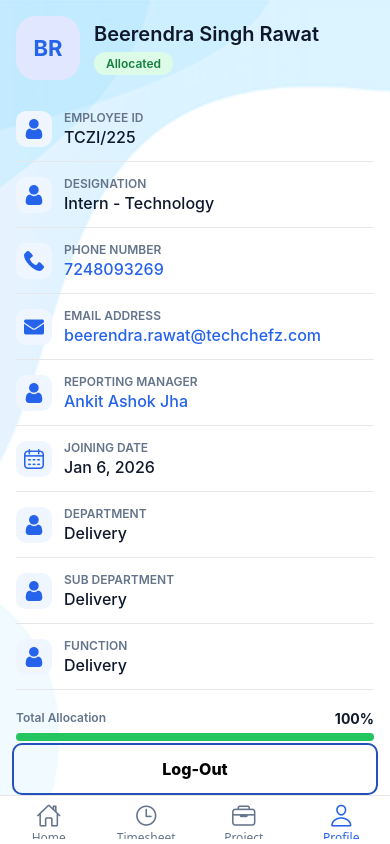
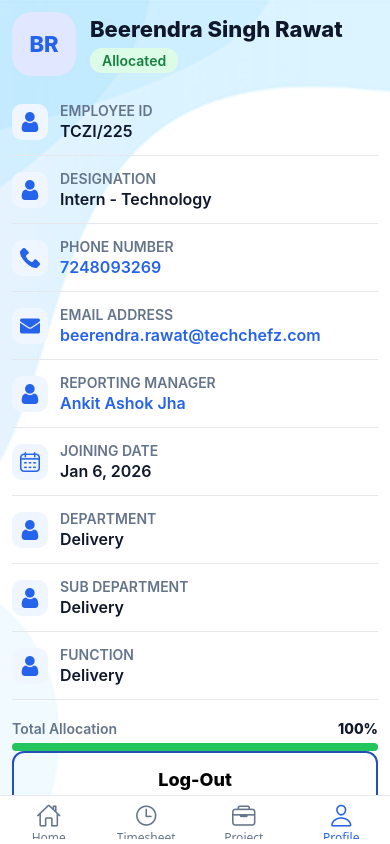
Before and after one commit to beerendra-rawat/nexus-rn, a React Native app: screen /Profile in a window 390 px wide. Built offline with nearby package versions, Linux system fonts and the light colour scheme.

Commit message:
Third Commit

```diff
--- /dev/null
+++ b/src/components/Active.jsx
@@ -0,0 +1,137 @@
+import { Text, View, StyleSheet, Image } from "react-native";
+import { allocationsData } from "../data/allocationsData";
+
+export default function Active() {
+    return (
+        <View style={styles.main}>
+            {allocationsData.projects.map(project => (
+                <View key={project.id} style={styles.card}>
+
+                    <View style={styles.cardHeader}>
+                        <View style={styles.avatar}>
+                            <Text style={styles.avatarText}>
+                                {project.shortName}
+                            </Text>
+                        </View>
+
+                        <View style={styles.cardHeaderText}>
+                            <Text style={styles.projectName}>
+                                {project.name}
+                            </Text>
+                            <Text style={styles.subText}>
+                                {project.subText}
+                            </Text>
+                        </View>
+                    </View>
+
+                    <View style={styles.innerDivider} />
+                    {project.details.map(detail => (
+                        <View key={detail.id} style={styles.detailRow}>
+
+                            <Image source={detail.icon} style={styles.detailIcon} />
+
+                            <View>
+                                <Text style={styles.detailLabel}>
+                                    {detail.label}
+                                </Text>
+                                <Text style={styles.detailValue}>
+                                    {detail.value}
+                                </Text>
+                            </View>
+
+                        </View>
+                    ))}
+                    <View style={styles.progressTrack}>
+                        <View
+                            style={[
+                                styles.progressFill,
+                                { width: `${project.progress}%` },
+                            ]}
+                        />
+                    </View>
+
+                </View>
+            ))}
+
+        </View>
+    )
+}
+const styles = StyleSheet.create({
+    main: {
+        paddingHorizontal: 12,
+        paddingVertical: 24,
+    },
+    divider: {
+        height: 1,
+        backgroundColor: '#e5e7eb',
+        marginVertical: 12,
+    },
+    cardHeader: {
+        flexDirection: 'row',
+        alignItems: 'center',
+    },
+    avatar: {
+        width: 40,
+        height: 40,
+        borderRadius: 20,
+        backgroundColor: '#c7d2fe',
+        alignItems: 'center',
+        justifyContent: 'center',
+        marginRight: 10,
+    },
+    avatarText: {
+        fontSize: 18,
+        fontWeight: 800,
+        color: '#1e293b',
+    },
+    cardHeaderText: {
+        flex: 1,
+    },
+    projectName: {
+        fontSize: 18,
+        fontWeight: 800,
+        color: '#0f172a',
+    },
+    subText: {
+        fontSize: 16,
+        fontWeight: 600,
+        color: '#64748b',
+        marginTop: 2,
+    },
+    innerDivider: {
+        height: 1,
+        backgroundColor: '#e5e7eb',
+        marginVertical: 12,
+    },
+    detailLabel: {
+        fontSize: 14,
+        color: '#64748b',
+        fontWeight: 400,
+    },
+    detailValue: {
+        fontSize: 14,
+        color: '#0f172a',
+        fontWeight: 400,
+        marginTop: 2,
+    },
+    detailRow: {
+        flexDirection: 'row',
+        marginBottom: 18,
+    },
+    detailIcon: {
+        width: 18,
+        height: 18,
+        tintColor: '#0f172a',
+        marginRight: 8,
+        marginTop: 4,
+    },
+    progressTrack: {
+        height: 5,
+        overflow: 'hidden',
+    },
+    progressFill: {
+        height: '100%',
+        backgroundColor: '#2563eb',
+        borderRadius: 5,
+    },
+})
--- /dev/null
+++ b/src/components/Allocations.jsx
@@ -0,0 +1,77 @@
+import { StyleSheet, Text, View, Pressable } from 'react-native';
+import { useState } from 'react';
+import { allocationsData } from '../data/allocationsData';
+
+import Active from './Active';
+import Upcoming from './Upcoming';
+import Inactive from './Inactive';
+
+export default function Allocations() {
+    const [activeTab, setActiveTab] = useState('Active');
+
+    const renderContent = () => {
+        switch (activeTab) {
+            case 'Active':
+                return <Active />;
+            case 'Upcoming':
+                return <Upcoming />;
+            case 'Inactive':
+                return <Inactive />;
+            default:
+                return null;
+        }
+    };
+    return (
+        <View style={styles.main}>
+
+            <View style={styles.tabs}>
+                {allocationsData.tabs.map(tab => (
+                    <Pressable
+                        key={tab.id}
+                        onPress={() => setActiveTab(tab.label)}
+                    >
+                        <Text
+                            style={[
+                                styles.tabText,
+                                activeTab === tab.label && styles.activeTab,
+                            ]}
+                        >
+                            {tab.label} ({tab.count})
+                        </Text>
+                    </Pressable>
+                ))}
+            </View>
+
+            <View style={styles.divider} />
+
+            {renderContent()}
+        </View>
+    );
+}
+const styles = StyleSheet.create({
+    main: {
+        paddingVertical: 12,
+    },
+    tabs: {
+        flexDirection: 'row',
+        gap: 18,
+        marginTop: 12,
+    },
+    tabText: {
+        fontSize: 14,
+        color: '#64748b',
+        fontWeight: 600,
+    },
+    activeTab: {
+        color: '#0f172a',
+        fontSize: 16,
+        fontWeight: 600,
+        borderBottomWidth: 4,
+        borderBottomColor: '#2563eb',
+        paddingBottom: 6,
+    },
+    divider: {
+        height: 1,
+        backgroundColor: '#e5e7eb',
+    },
+});
--- /dev/null
+++ b/src/components/Inactive.jsx
@@ -0,0 +1,18 @@
+import { Text, View, StyleSheet } from "react-native";
+
+export default function Inactive() {
+    return (
+            <View style={styles.main}>
+                <Text style={styles.text}>No inactive project found</Text>
+
+            </View>
+    )
+}
+const styles = StyleSheet.create({
+    main: {
+        paddingTop: 100,
+    },
+    text:{
+        textAlign: 'center',
+    },
+})
--- /dev/null
+++ b/src/components/Upcoming.jsx
@@ -0,0 +1,19 @@
+import { Text, View, StyleSheet } from "react-native";
+import { SafeAreaView } from "react-native-safe-area-context";
+
+export default function Upcoming() {
+    return (
+            <View style={styles.main}>
+                <Text style={styles.text}>No upcoming project found</Text>
+
+            </View>
+    )
+}
+const styles = StyleSheet.create({
+    main: {
+        paddingTop: 100,
+    },
+    text:{
+        textAlign: 'center',
+    },
+})
--- a/src/components/UserInfo.jsx
+++ b/src/components/UserInfo.jsx
@@ -19,7 +19,6 @@ export default function UserInfo() {
             Linking.openURL(`mailto:${item.value}`);
         }
     };
-
     return (
         <SafeAreaView style={styles.safeArea}>
             <View style={styles.main}>
@@ -27,7 +26,6 @@ export default function UserInfo() {
                 <View style={styles.info}>
                     {userInfoData.map((item) => {
                         const Wrapper = item.clickable ? TouchableOpacity : View;
-
                         return (
                             <Wrapper
                                 key={item.id}
@@ -79,17 +77,13 @@ export default function UserInfo() {
         </SafeAreaView>
     );
 }
-
 const styles = StyleSheet.create({
     safeArea: {
         flex: 1,
     },
-
     info: {
-        paddingHorizontal: 16,
-        paddingTop: 0,
+        paddingHorizontal: 12,
     },
-
     item: {
         flexDirection: 'row',
         alignItems: 'center',
@@ -97,7 +91,6 @@ const styles = StyleSheet.create({
         borderBottomWidth: 1,
         borderColor: '#e5e7eb',
     },
-
     iconWrap: {
         width: 36,
         height: 36,
@@ -107,61 +100,51 @@ const styles = StyleSheet.create({
         alignItems: 'center',
         marginRight: 12,
     },
-
     icon: {
         width: 20,
         height: 20,
         tintColor: '#2563eb',
     },
-
     label: {
-        fontSize: 12,
-        fontWeight: '600',
+        fontSize: 14,
+        fontWeight: 600,
         color: '#64748b',
         textTransform: 'uppercase',
     },
-
     value: {
         fontSize: 16,
-        fontWeight: '500',
+        fontWeight: 600,
         color: '#0f172a',
         marginTop: 2,
     },
-
     link: {
         color: '#2563eb',
     },
-
     progressWrap: {
-        paddingHorizontal: 16,
+        paddingHorizontal: 12,
         paddingTop: 20,
     },
-
     progressHeader: {
         flexDirection: 'row',
         justifyContent: 'space-between',
         marginBottom: 6,
     },
-
     progressLabel: {
-        fontSize: 12,
-        fontWeight: '600',
+        fontSize: 14,
+        fontWeight: 600,
         color: '#64748b',
     },
-
     progressValue: {
         fontSize: 14,
-        fontWeight: '700',
+        fontWeight: 800,
         color: '#0f172a',
     },
-
     progressTrack: {
         height: 8,
         backgroundColor: '#e5e7eb',
         borderRadius: 8,
         overflow: 'hidden',
     },
-
     progressFill: {
         height: '100%',
         backgroundColor: '#22c55e',
--- a/src/screens/ProfileScreen.jsx
+++ b/src/screens/ProfileScreen.jsx
@@ -27,7 +27,7 @@ export default function ProfileScreen() {
         </View>
 
         <View style={styles.nameWrap}>
-          <Text style={styles.name}>{userProfile.name}</Text>
+          <Text style={styles.nameText}>{userProfile.name}</Text>
           <View style={styles.status}>
             <Text style={styles.statusText}>{userProfile.status}</Text>
           </View>
@@ -62,13 +62,12 @@ const styles = StyleSheet.create({
     height: "110%",
     transform: [{ rotate: "180deg" }],
   },
-
   topRow: {
     flexDirection: 'row',
     alignItems: 'center',
-    padding: 16,
+    paddingHorizontal: 12,
+    paddingVertical: 12,
   },
-
   avatar: {
     width: 64,
     height: 64,
@@ -77,24 +76,20 @@ const styles = StyleSheet.create({
     justifyContent: 'center',
     alignItems: 'center',
   },
-
   avatarText: {
     fontSize: 22,
-    fontWeight: '700',
+    fontWeight: 800,
     color: '#2563eb',
   },
-
   nameWrap: {
     flex: 1,
     marginLeft: 14,
   },
-
-  name: {
-    fontSize: 20,
-    fontWeight: '700',
+  nameText: {
+    fontSize: 22,
+    fontWeight: 800,
     color: '#0f172a',
   },
-
   status: {
     alignSelf: 'flex-start',
     marginTop: 6,
@@ -103,37 +98,26 @@ const styles = StyleSheet.create({
     paddingVertical: 4,
     borderRadius: 12,
   },
-
   statusText: {
-    fontSize: 12,
-    fontWeight: '600',
+    fontSize: 14,
+    fontWeight: 600,
     color: '#15803d',
   },
-
-
   scrollContent: {
     flexGrow: 1,
   },
-
-  name: {
-    fontSize: 20,
-    fontWeight: '600',
-    color: '#0f172a',
-  },
-
   logOutBtn: {
     borderWidth: 2,
     borderColor: "#2350ba",
     backgroundColor: 'transparent',
-    paddingVertical: 14,
-    borderRadius: 10,
+    paddingVertical: 16,
+    borderRadius: 12,
     alignItems: 'center',
     marginHorizontal: 12,
   },
-
   btnText: {
     color: 'black',
-    fontSize: 16,
+    fontSize: 18,
     fontWeight: 800,
   },
 });
--- a/src/screens/ProjectsScreen.jsx
+++ b/src/screens/ProjectsScreen.jsx
@@ -1,5 +1,6 @@
 import { StyleSheet, Image, Text, View } from "react-native"
 import { SafeAreaView } from 'react-native-safe-area-context';
+import Allocations from '../components/Allocations';
 
 
 export default function ProjectsScreen() {
@@ -13,6 +14,7 @@ export default function ProjectsScreen() {
             />
             <View style={styles.main}>
                 <Text style={styles.title}>Allocations</Text>
+                <Allocations />
             </View>
         </SafeAreaView>
     )
--- a/src/screens/TimesheetScreen.jsx
+++ b/src/screens/TimesheetScreen.jsx
@@ -27,8 +27,8 @@ const styles = StyleSheet.create({
         transform: [{ rotate: "180deg" }],
     },
     main: {
-        paddingHorizontal: 16,
-        paddingTop: 8,
+        paddingHorizontal: 12,
+        paddingVertical: 12,
     },
     title: {
         fontSize: 26,
```
